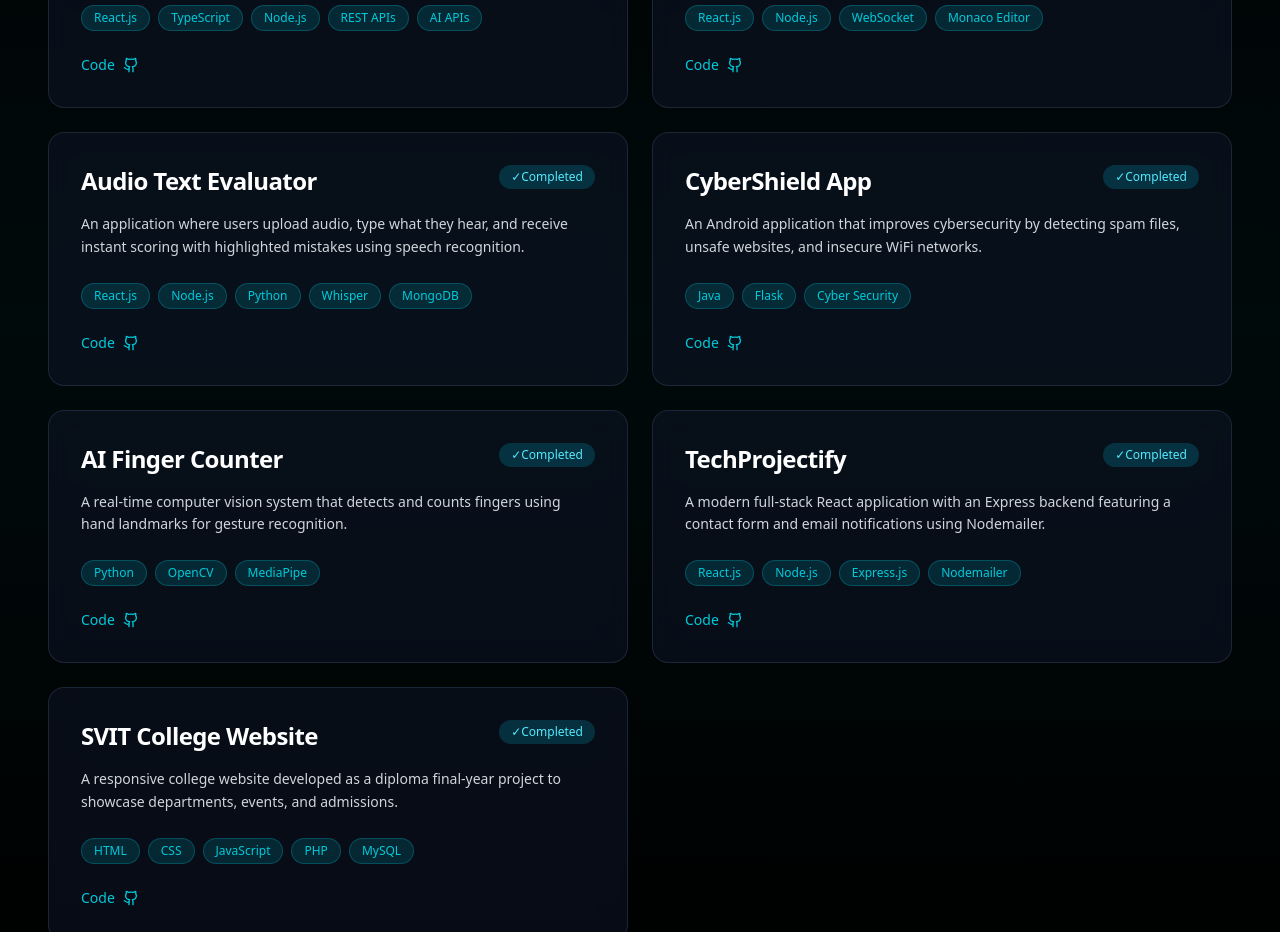
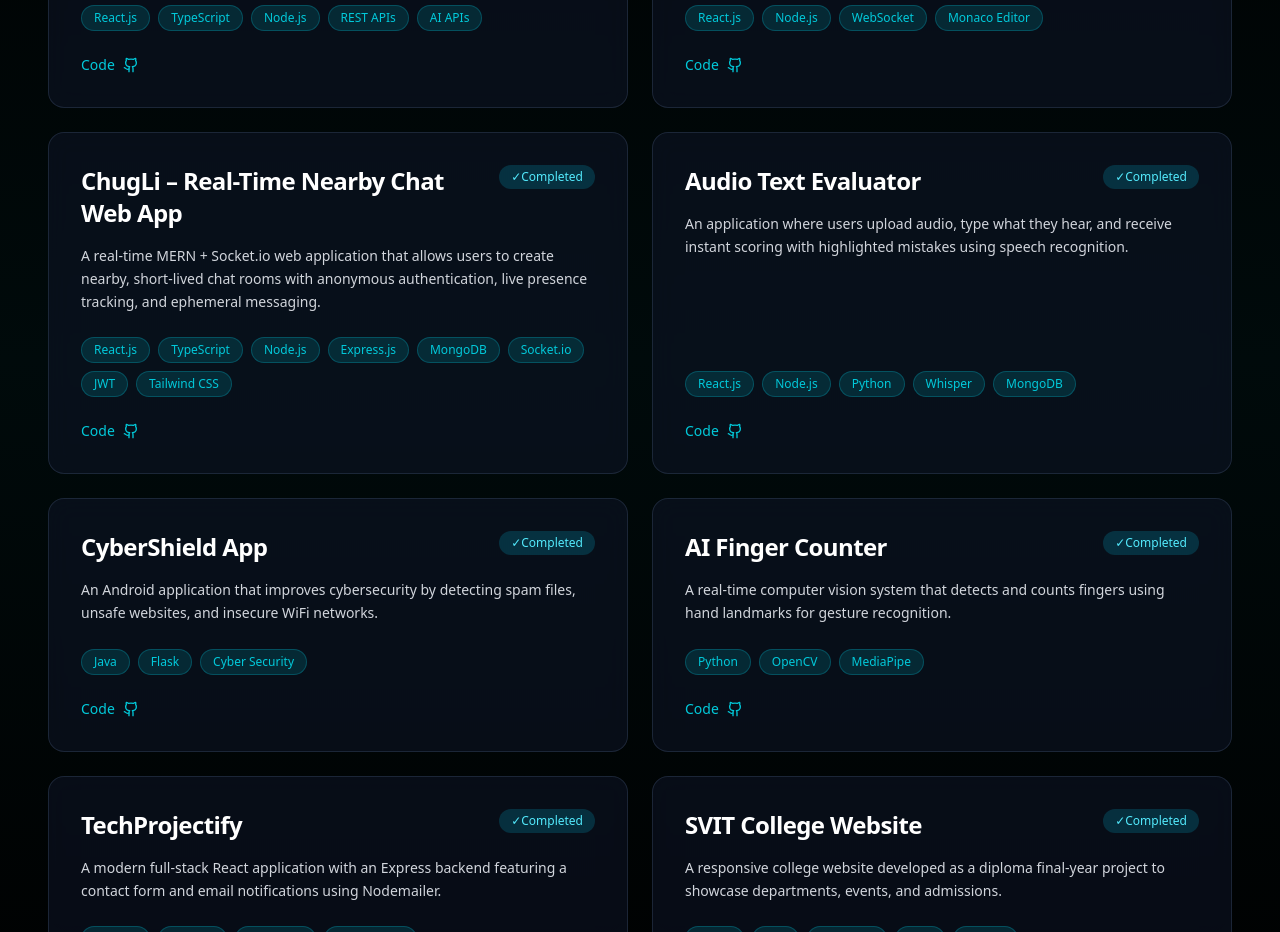
Before and after one commit to shivraj-yadav/shivraj-yadav-portfolio, a Next.js app: page / in a window 1280 px wide. Shown: the part 3680-4612 px from the top of the page. Built offline with nearby package versions, Linux system fonts and the light colour scheme.

Commit message:
Added new project: ProjectName

```diff
--- a/components/sections/projects.tsx
+++ b/components/sections/projects.tsx
@@ -26,6 +26,28 @@ const Projects = () => {
       tech: ["React.js", "Node.js", "WebSocket", "Monaco Editor"],
       github: "https://github.com/shivraj-yadav/LiveLogic",
       demo: "#",
+      status: "Completed",
+      date: "2025",
+      featured: true,
+      complexity: "Intermediate",
+    },
+    {
+      title: "ChugLi – Real-Time Nearby Chat Web App",
+      description:
+        "A real-time MERN + Socket.io web application that allows users to create nearby, short-lived chat rooms with anonymous authentication, live presence tracking, and ephemeral messaging.",
+      category: "WEB APP'S",
+      tech: [
+        "React.js",
+        "TypeScript",
+        "Node.js",
+        "Express.js",
+        "MongoDB",
+        "Socket.io",
+        "JWT",
+        "Tailwind CSS"
+      ],
+      github: "https://github.com/shivraj-yadav/ChugLi",
+      demo: "https://chugli-chat.vercel.app/",
       status: "Completed",
       date: "2025",
       featured: true,
```
Lines whose indentation alone changed are shown as unchanged.
